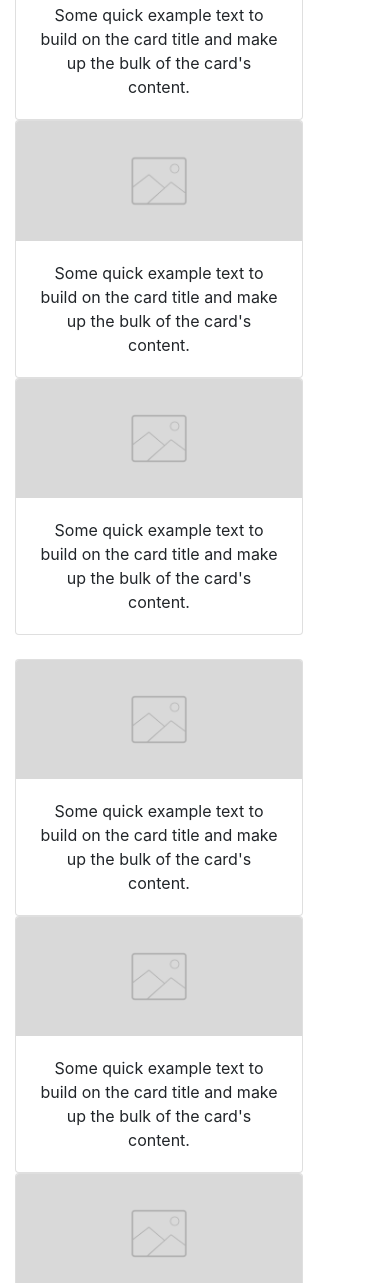
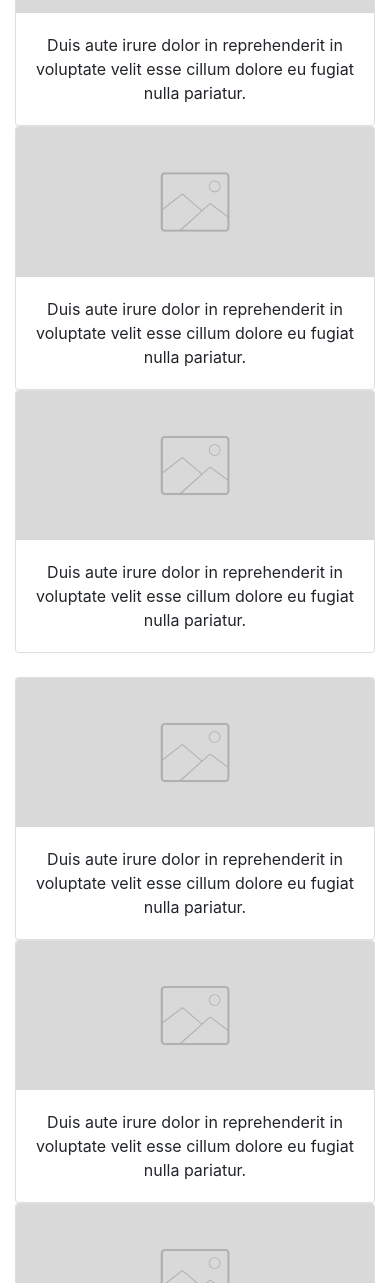
Before and after one commit to meta-byte/C856_User_Experience_Design, a plain HTML site: page taniti_wireframe/lodging.html in a window 390 px wide. Shown: the part 717-2000 px from the top of the page. Drawn offline with nearby package versions, Linux system fonts and the light colour scheme.

Commit message:
improved responsivedness on lodging cards

```diff
--- a/taniti_wireframe/lodging.html
+++ b/taniti_wireframe/lodging.html
@@ -42,71 +42,71 @@
                 </div>
             </div>
         </div>
-        <div class="container">
 
-            <div class="row">
-                <div class="col-sm-4 text-center">
-                    <div class="card" style="width: 18rem;">
+        <div class="container justify content center">
+            <div class="row justify-content-center">
+                <div class="col-lg-4 col-md-2 col-sm-1 text-center justify-content-sm-center">
+                    <div class="card">
                         <img src="assets/49531010-48dad180-f8b1-11e8-8d89-1e61320e1d82.png" class="card-img-top"
                             alt="...">
                         <div class="card-body">
-                            <p class="card-text">Some quick example text to build on the card title and make up the bulk
-                                of the card's content.</p>
+                            <p class="card-text">Duis aute irure dolor in reprehenderit in voluptate velit esse cillum
+                                dolore eu fugiat nulla pariatur.</p>
                         </div>
                     </div>
                 </div>
-                <div class="col-sm-4 text-center">
-                    <div class="card" style="width: 18rem;">
+                <div class="col-lg-4 col-md-2 col-sm-1 text-center justify-content-center">
+                    <div class="card">
                         <img src="assets/49531010-48dad180-f8b1-11e8-8d89-1e61320e1d82.png" class="card-img-top"
                             alt="...">
                         <div class="card-body">
-                            <p class="card-text">Some quick example text to build on the card title and make up the bulk
-                                of the card's content.</p>
+                            <p class="card-text">Duis aute irure dolor in reprehenderit in voluptate velit esse cillum
+                                dolore eu fugiat nulla pariatur.</p>
                         </div>
                     </div>
                 </div>
 
-                <div class="col-sm-4 text-center">
-                    <div class="card" style="width: 18rem;">
+                <div class="col-lg-4 col-md-2 col-sm-1 text-center justify-content-center">
+                    <div class="card">
                         <img src="assets/49531010-48dad180-f8b1-11e8-8d89-1e61320e1d82.png" class="card-img-top"
                             alt="...">
                         <div class="card-body">
-                            <p class="card-text">Some quick example text to build on the card title and make up the bulk
-                                of the card's content.</p>
+                            <p class="card-text">Duis aute irure dolor in reprehenderit in voluptate velit esse cillum
+                                dolore eu fugiat nulla pariatur.</p>
                         </div>
                     </div>
                 </div>
             </div>
             <br>
-            <div class="row">
-                <div class="col-sm-4 text-center">
-                    <div class="card" style="width: 18rem;">
+            <div class="row justify-content-center">
+                <div class="col-lg-4 col-md-2 col-sm-1 text-center justify-content-center">
+                    <div class="card">
                         <img src="assets/49531010-48dad180-f8b1-11e8-8d89-1e61320e1d82.png" class="card-img-top"
                             alt="...">
                         <div class="card-body">
-                            <p class="card-text">Some quick example text to build on the card title and make up the bulk
-                                of the card's content.</p>
+                            <p class="card-text">Duis aute irure dolor in reprehenderit in voluptate velit esse cillum
+                                dolore eu fugiat nulla pariatur.</p>
                         </div>
                     </div>
                 </div>
-                <div class="col-sm-4 text-center">
-                    <div class="card" style="width: 18rem;">
+                <div class="col-lg-4 col-md-2 col-sm-1 text-center justify-content-center">
+                    <div class="card">
                         <img src="assets/49531010-48dad180-f8b1-11e8-8d89-1e61320e1d82.png" class="card-img-top"
                             alt="...">
                         <div class="card-body">
-                            <p class="card-text">Some quick example text to build on the card title and make up the bulk
-                                of the card's content.</p>
+                            <p class="card-text">Duis aute irure dolor in reprehenderit in voluptate velit esse cillum
+                                dolore eu fugiat nulla pariatur.</p>
                         </div>
                     </div>
                 </div>
 
-                <div class="col-sm-4 text-center">
-                    <div class="card" style="width: 18rem;">
+                <div class="col-lg-4 col-md-2 col-sm-1 text-center justify-content-center">
+                    <div class="card">
                         <img src="assets/49531010-48dad180-f8b1-11e8-8d89-1e61320e1d82.png" class="card-img-top"
                             alt="...">
                         <div class="card-body">
-                            <p class="card-text">Some quick example text to build on the card title and make up the bulk
-                                of the card's content.</p>
+                            <p class="card-text">Duis aute irure dolor in reprehenderit in voluptate velit esse cillum
+                                dolore eu fugiat nulla pariatur.</p>
                         </div>
                     </div>
                 </div>
```
